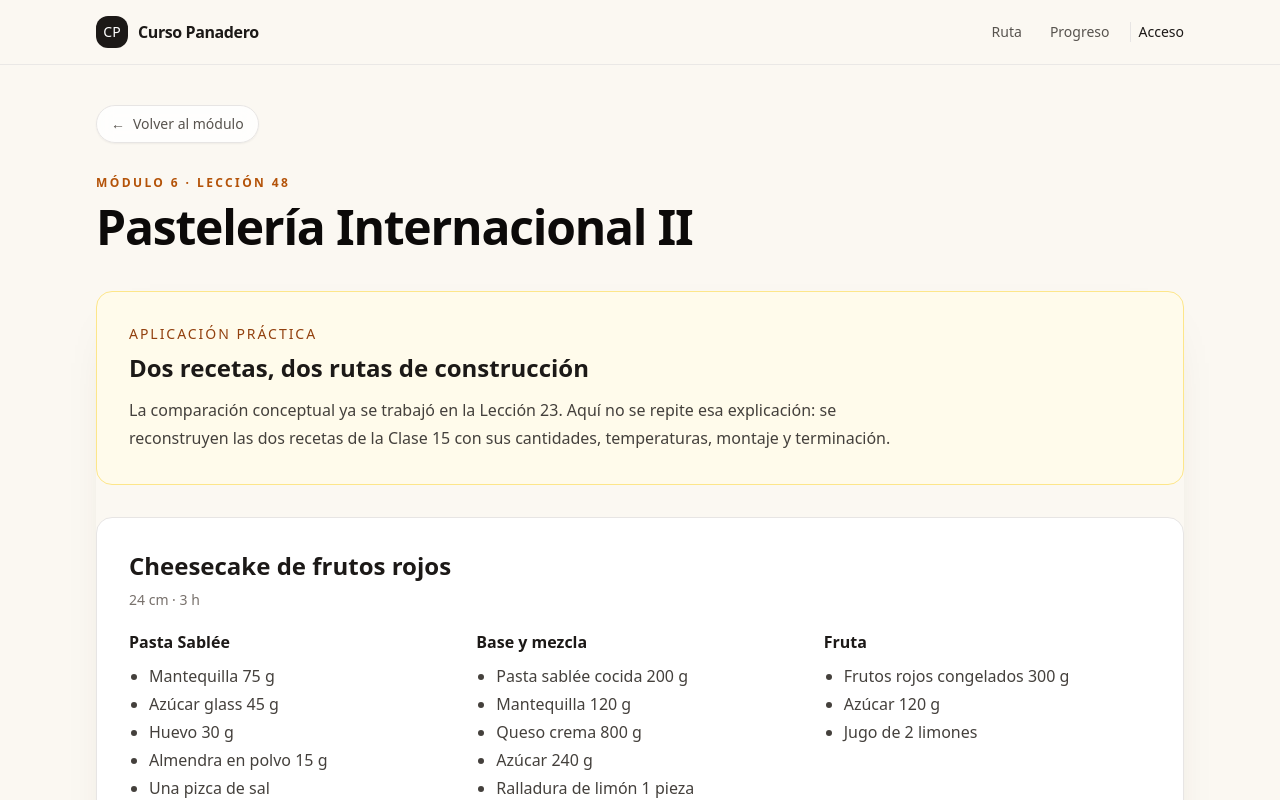
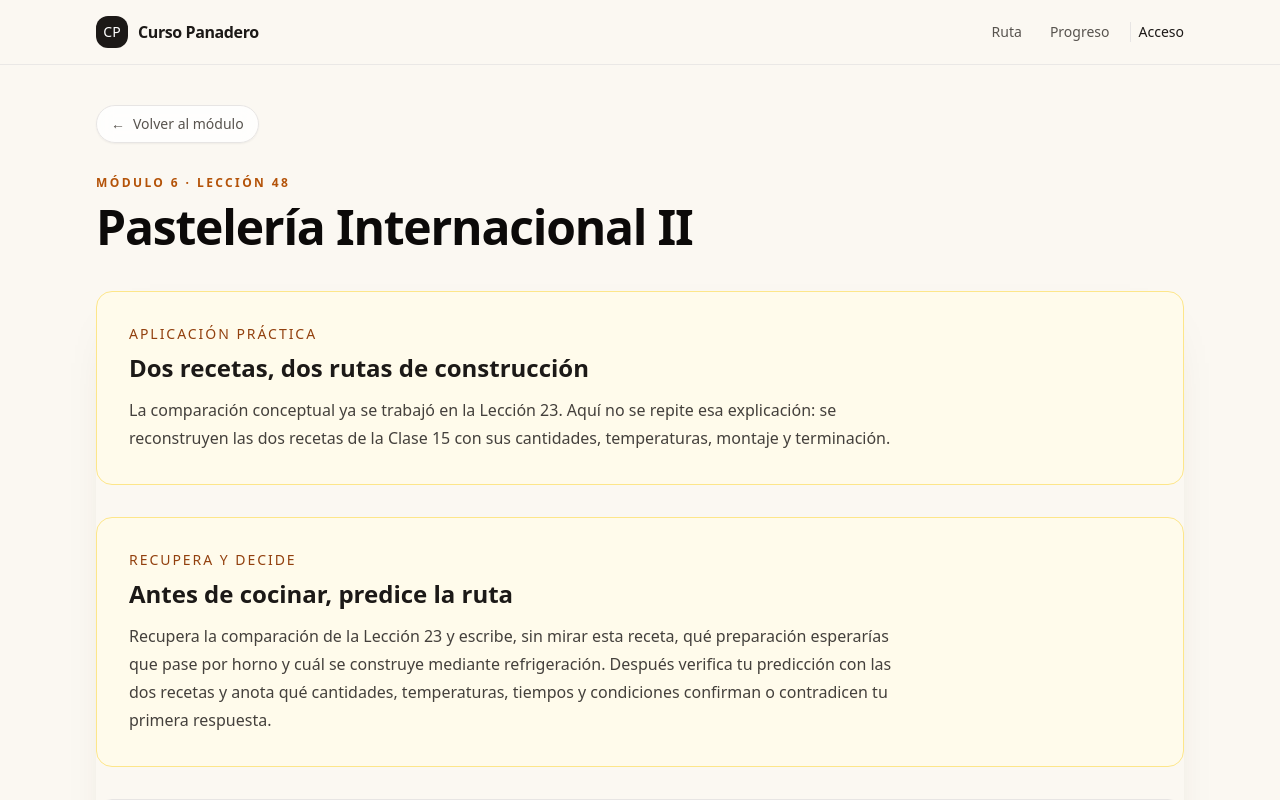
Before and after one commit to Drworm82/CursoPanadero, a Next.js app: page /leccion-pasteleria-internacional-II in a window 1280 px wide. Shown: the top 800 px of the page. Built offline with nearby package versions, Linux system fonts and the light colour scheme; no server answers.

Commit message:
pedagogia: diagnostico previo en cheesecake

```diff
--- a/pages/leccion-pasteleria-internacional-II.js
+++ b/pages/leccion-pasteleria-internacional-II.js
@@ -10,6 +10,12 @@ export default function LessonPage() {
           <p className="text-sm font-medium uppercase tracking-[0.14em] text-amber-800">Aplicación práctica</p>
           <h2 className="mt-2 text-2xl font-semibold text-stone-900">Dos recetas, dos rutas de construcción</h2>
           <p className="mt-3 max-w-3xl leading-7 text-stone-700">La comparación conceptual ya se trabajó en la Lección 23. Aquí no se repite esa explicación: se reconstruyen las dos recetas de la Clase 15 con sus cantidades, temperaturas, montaje y terminación.</p>
+        </section>
+
+        <section className="rounded-2xl border border-amber-200 bg-amber-50 p-6 sm:p-8">
+          <p className="text-sm font-medium uppercase tracking-[0.14em] text-amber-800">Recupera y decide</p>
+          <h2 className="mt-2 text-2xl font-semibold text-stone-900">Antes de cocinar, predice la ruta</h2>
+          <p className="mt-3 max-w-3xl leading-7 text-stone-700">Recupera la comparación de la Lección 23 y escribe, sin mirar esta receta, qué preparación esperarías que pase por horno y cuál se construye mediante refrigeración. Después verifica tu predicción con las dos recetas y anota qué cantidades, temperaturas, tiempos y condiciones confirman o contradicen tu primera respuesta.</p>
         </section>
 
         <section className="rounded-2xl border border-stone-200 bg-white p-6 sm:p-8">
```
